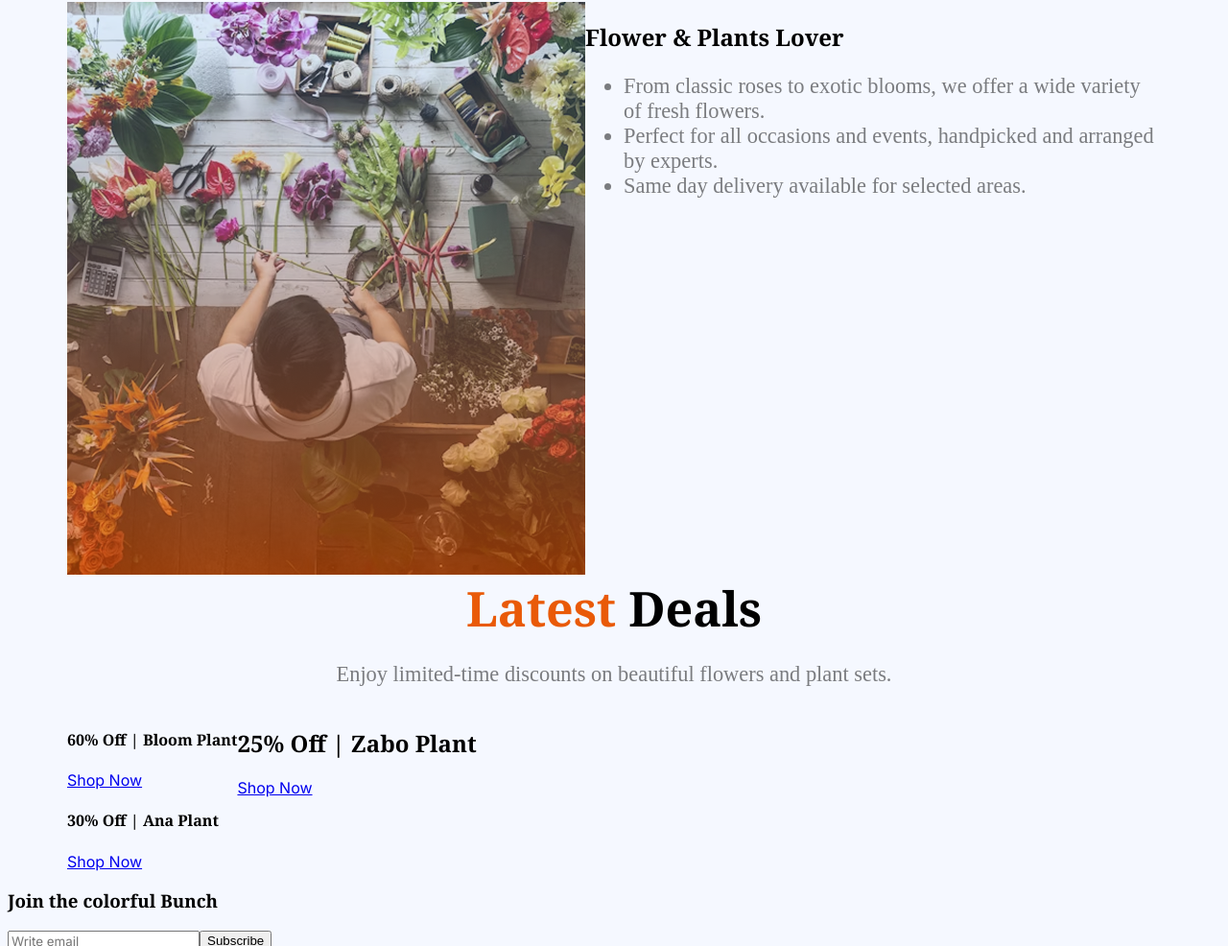
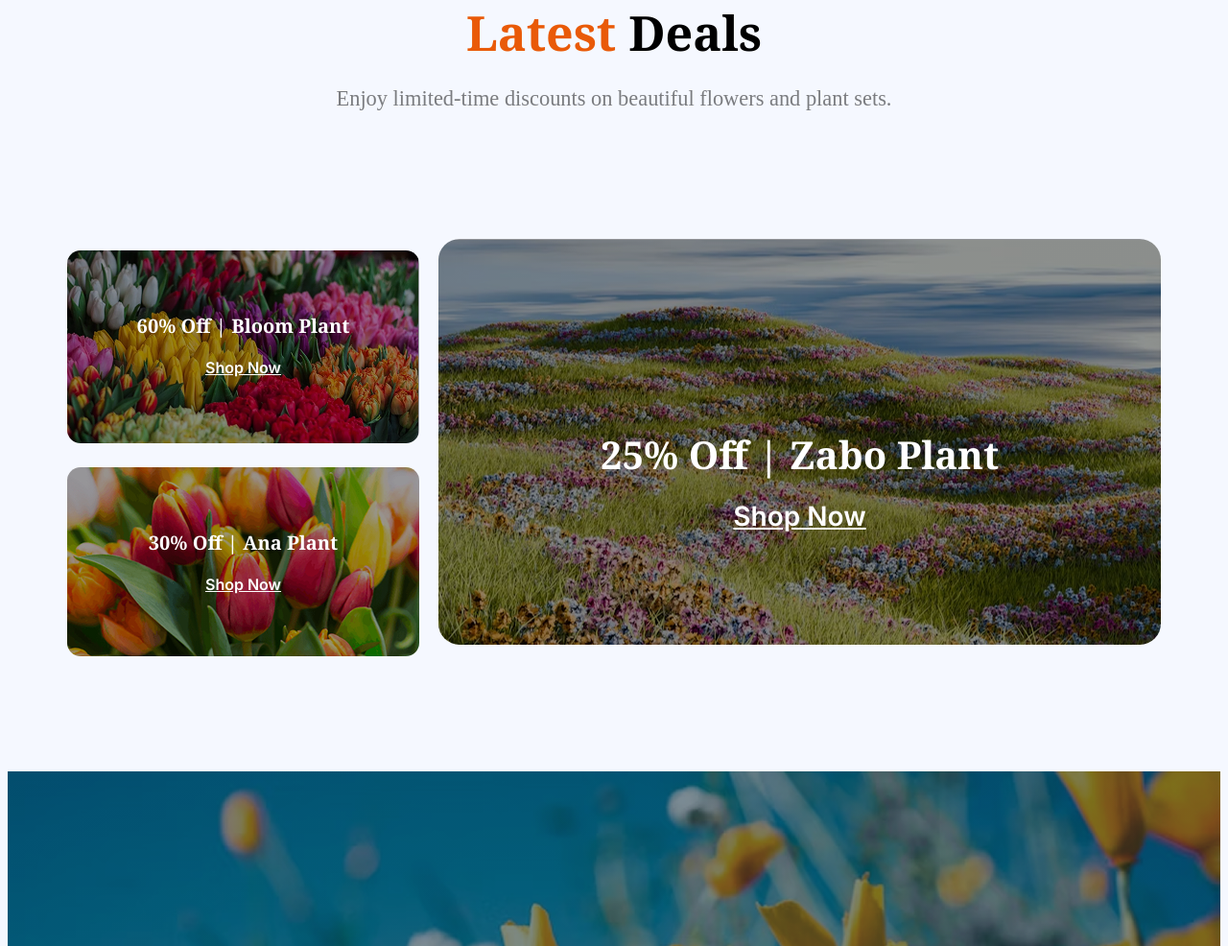
Before and after one commit to 33juhirul/Assignment-002, a plain HTML site: page index.html in a window 1280 px wide. Shown: the part 2498-3484 px from the top of the page at 96% size. Drawn offline with Linux system fonts and the light colour scheme.

Commit message:
initial commit

```diff
--- a/style/flower-market.css
+++ b/style/flower-market.css
@@ -111,3 +111,131 @@ nav ul a {
   color: white;
   font-weight: 600;
 }
+.flover-title {
+  font-size: 3.13rem;
+  font-weight: 700;
+  color: #000000;
+  margin-bottom: 0px;
+}
+.flower-lover {
+  align-items: center;
+  margin-top: 221px;
+  position: relative;
+}
+.flower-store {
+  width: 100%;
+}
+.plants-section {
+  margin-left: 60px;
+}
+.plants-section ul li {
+  margin-top: 20px;
+}
+.trusted-badge {
+  position: absolute;
+  top: 2%;
+  left: 44%;
+  transform: translate(-50%, -50%);
+  z-index: 1;
+  width: 286px;
+  height: 286px;
+  object-fit: contain;
+  animation: spin 9s linear infinite;
+}
+@keyframes spin {
+  from {
+    transform: translate(-50%, -50%) rotate(0deg);
+  }
+  to {
+    transform: translate(-50%, -50%) rotate(360deg);
+  }
+}
+
+.latest-deals {
+  margin-top: 133px;
+}
+.bloom-plant,
+.ana-plant,
+.one-img {
+  background-repeat: no-repeat;
+  border-radius: 14px;
+  color: white;
+}
+.bloom-plant {
+  width: 367px;
+  height: 201px;
+  background-image: linear-gradient(rgba(0,0,0,0.4), rgba(0,0,0,0.4)), url("../assets/deal-bloom.png");
+}
+.ana-plant {
+  width: 367px;
+  height: 197px;
+  background-image: linear-gradient(rgba(0,0,0,0.4), rgba(0,0,0,0.4)), url("../assets/deal-ana.png");
+}
+.one-img {
+  width: 753px;
+  height: 423.13px;
+  background-image: linear-gradient(rgba(0,0,0,0.4), rgba(0,0,0,0.4)), url("../assets/deal-zabo.png");
+  border-radius: 22px;
+}
+.shop-now {
+  justify-content: space-between;
+  align-items: center;
+  text-align: center;
+  margin: 120px 0;
+}
+.shop-now a {
+  color: white;
+}
+.bloom-name, .ana-name {
+  font-size: 1.25rem;
+  font-weight: 700;
+  padding-top: 65px;
+  margin: 25px 0 20px;
+}
+.zabo-name {
+  font-size: 2.5rem;
+  font-weight: 700;
+  padding-top: 172px;
+  margin: 25px 0 20px;
+}
+.s-btg, .zabo-btg {
+  font-weight: 600;
+}
+.zabo-btg {
+  font-size: 1.75rem;
+}
+
+.join-bunch {
+  width: 100%;
+  height: 533px;
+  color: white;
+  text-align: center;
+  background-image: linear-gradient(rgba(0, 0, 0, 0.2), rgba(0, 0, 0, 0.2)), url("../assets/news-letter-bg.png");
+  background-repeat: no-repeat;
+  background-position: center;
+  background-size: cover;
+}
+.bunch-title {
+  font-size: 3.1rem;
+  font-weight: 700;
+  padding-top: 200px;
+  margin-bottom: 23px;
+}
+.input {
+  width: 644px;
+  height: 50px;
+  background-color: white;
+  border: none;
+  padding-left: 20px;
+}
+.btn {
+  width: 186px;
+  height: 52px;
+  background-color: #e95a08;
+  color: white;
+  border: none;
+  font-weight: 600;
+}
+.form {
+  justify-content: center;
+}
```
